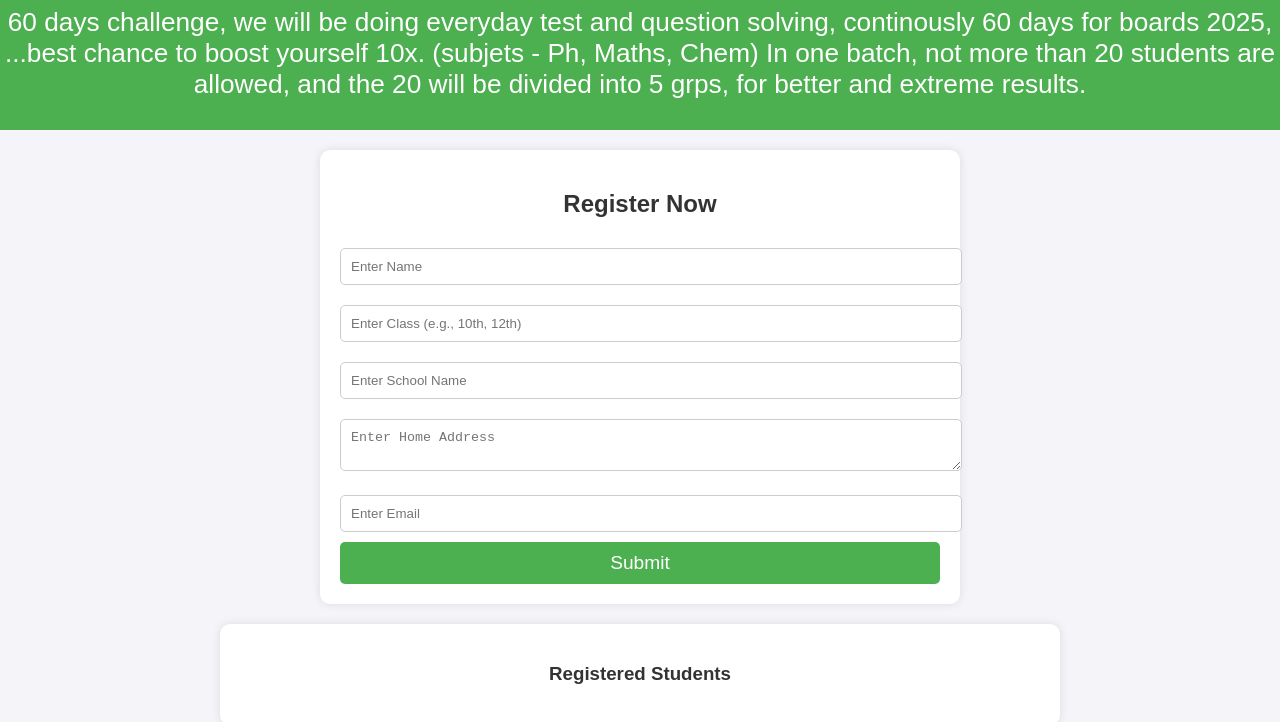
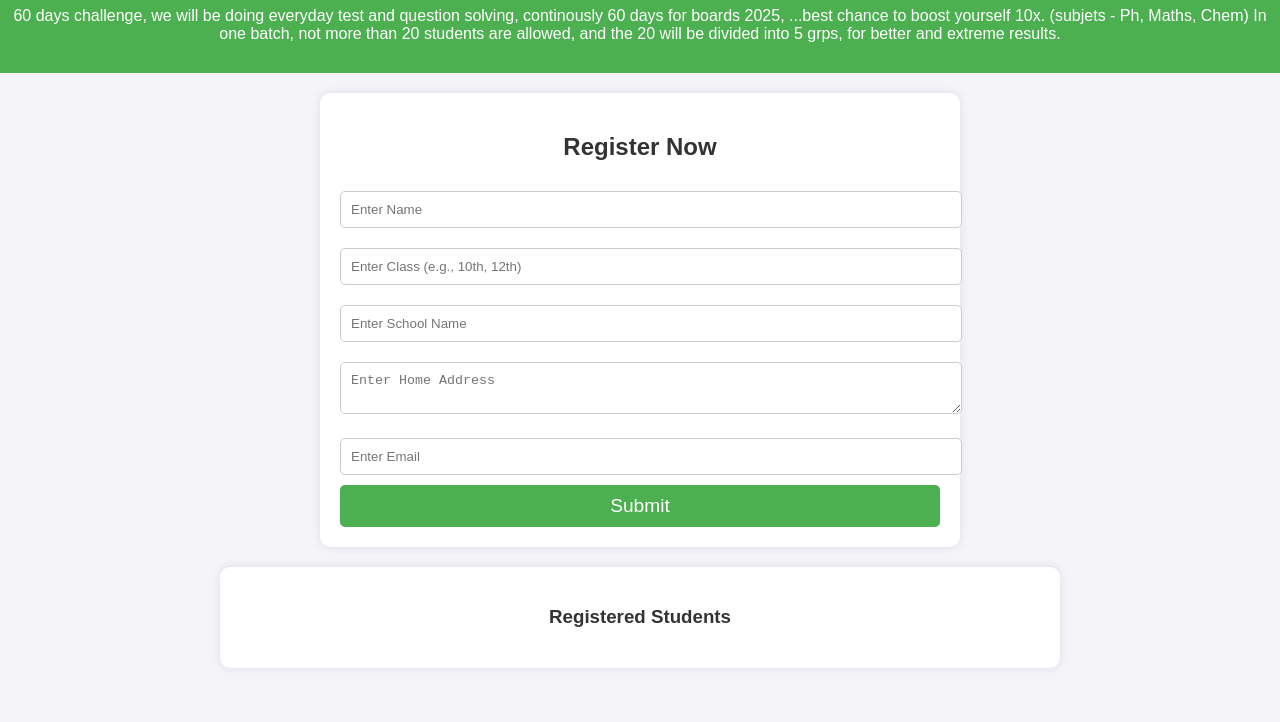
Before and after one commit to Theiplusminus/student-registration, a plain HTML site: page index.html in a window 1280 px wide. Shown: the part 60-782 px from the top of the page. Drawn offline with Linux system fonts and the light colour scheme; no server answers.

Commit message:
Update index.html

```diff
--- a/index.html
+++ b/index.html
@@ -24,7 +24,7 @@
     }
     .header p {
       margin: 10px 0;
-      font-size: 1.64em;
+      font-size: 1em;
     }
 
     .form-container {
```
